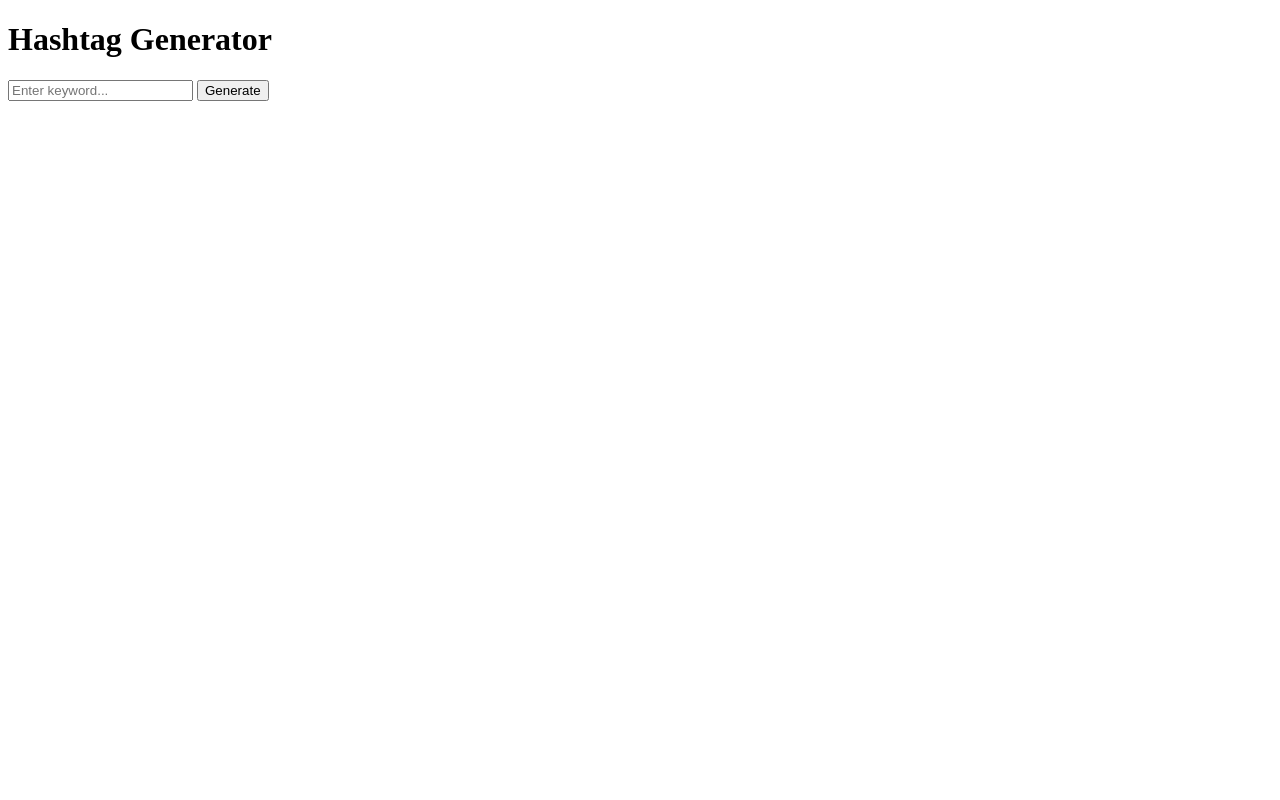
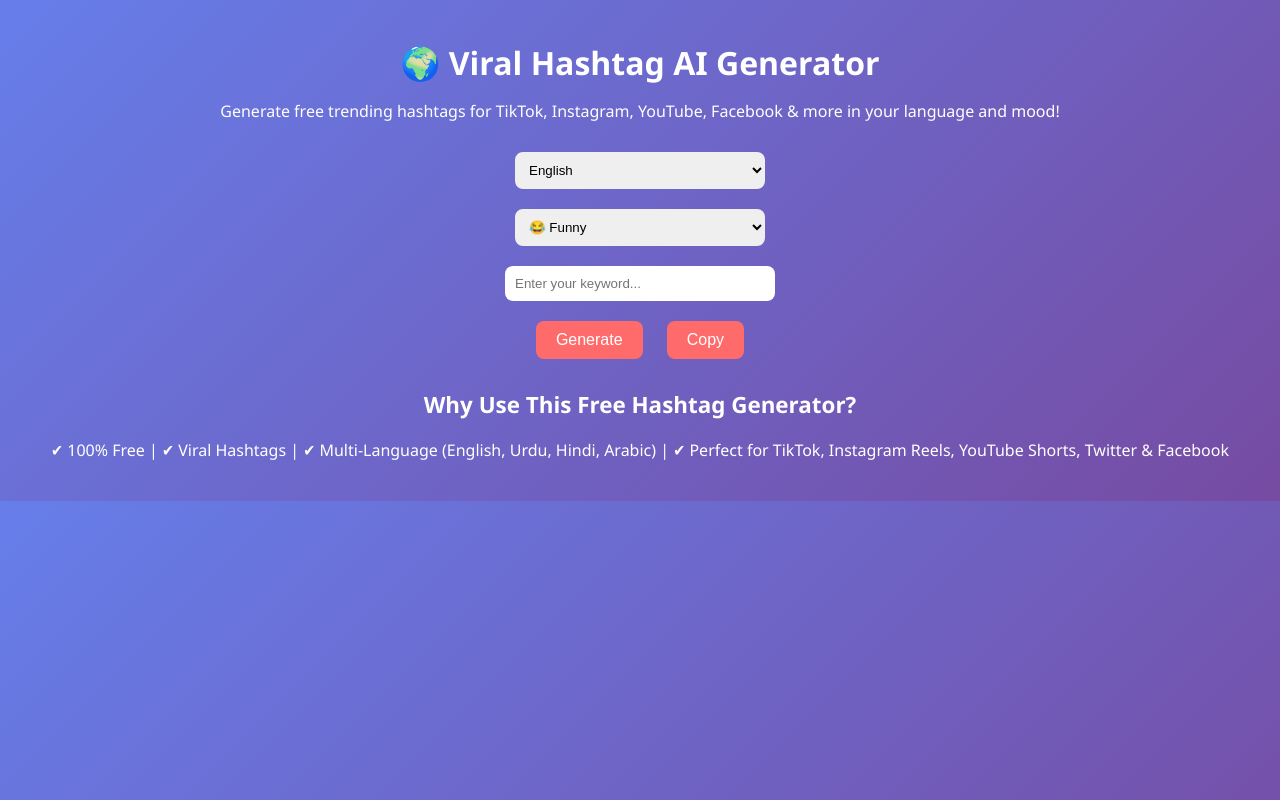
Before and after one commit to viralhashtagai/viralhashtagai.github.io, a plain HTML site: page index.html in a window 1280 px wide. Drawn offline with Linux system fonts and the light colour scheme.

Commit message:
Update index.html
Free AI-powered Viral Hashtag Generator for TikTok, Instagram, YouTube Shorts, Twitter & Facebook | Multi-language (English, Urdu, Hindi, Arabic) | Funny, Sad, Motivation, Romantic hashtags.

```diff
--- a/index.html
+++ b/index.html
@@ -2,35 +2,188 @@
 <html lang="en">
 <head>
   <meta charset="UTF-8">
-  <title>Simple Hashtag Generator</title>
+  <meta name="viewport" content="width=device-width, initial-scale=1.0">
+
+  <!-- SEO Title -->
+  <title>Viral Hashtag AI Generator | Free Trending Hashtags Tool</title>
+
+  <!-- Meta Description -->
+  <meta name="description" content="Free AI-powered viral hashtag generator for Instagram, TikTok, YouTube, Twitter, and Facebook. Create funny, sad, romantic, and motivational hashtags in English, Urdu, Hindi, and Arabic.">
+
+  <!-- Meta Keywords -->
+  <meta name="keywords" content="viral hashtag generator, free hashtag tool, TikTok hashtags, Instagram hashtags, YouTube shorts hashtags, trending hashtags, funny hashtags, sad hashtags, motivation hashtags, romantic hashtags, Urdu hashtags, Hindi hashtags, Arabic hashtags">
+
+  <!-- Open Graph (Social Media Preview) -->
+  <meta property="og:title" content="Viral Hashtag AI Generator - Free Hashtag Tool">
+  <meta property="og:description" content="Generate trending hashtags for TikTok, Instagram, YouTube & more. 100% free!">
+  <meta property="og:type" content="website">
+  <meta property="og:url" content="https://your-username.github.io/">
+  <meta property="og:image" content="https://your-username.github.io/preview.png">
+
+  <style>
+    body {
+      font-family: 'Segoe UI', Tahoma, Geneva, Verdana, sans-serif;
+      text-align: center;
+      background: linear-gradient(135deg, #667eea, #764ba2);
+      color: white;
+      margin: 0;
+      padding: 20px;
+    }
+    h1 {
+      margin-bottom: 10px;
+      font-size: 2rem;
+    }
+    h2 {
+      margin-top: 20px;
+      font-size: 1.4rem;
+    }
+    p {
+      margin-bottom: 20px;
+    }
+    select, input {
+      padding: 10px;
+      width: 250px;
+      margin: 10px;
+      border-radius: 8px;
+      border: none;
+      outline: none;
+    }
+    button {
+      padding: 10px 20px;
+      margin: 10px;
+      border: none;
+      background: #ff6b6b;
+      color: white;
+      cursor: pointer;
+      border-radius: 8px;
+      font-size: 16px;
+      transition: 0.3s;
+    }
+    button:hover {
+      background: #ff4757;
+    }
+    #hashtags {
+      margin-top: 20px;
+    }
+    .tag {
+      display: inline-block;
+      background: white;
+      color: #333;
+      padding: 5px 12px;
+      margin: 5px;
+      border-radius: 5px;
+      font-weight: bold;
+    }
+  </style>
 </head>
 <body>
-  <h1>Hashtag Generator</h1>
+  <h1>🌍 Viral Hashtag AI Generator</h1>
+  <p>Generate free trending hashtags for TikTok, Instagram, YouTube, Facebook & more in your language and mood!</p>
 
-  <input type="text" id="keyword" placeholder="Enter keyword...">
-  <button onclick="generate()">Generate</button>
+  <select id="language">
+    <option value="english">English</option>
+    <option value="urdu">Urdu</option>
+    <option value="hindi">Hindi</option>
+    <option value="arabic">Arabic</option>
+  </select>
+  <br>
 
-  <div id="output"></div>
+  <select id="mood">
+    <option value="funny">😂 Funny</option>
+    <option value="sad">😢 Sad</option>
+    <option value="motivation">💪 Motivation</option>
+    <option value="romantic">❤ Romantic</option>
+  </select>
+  <br>
+
+  <input type="text" id="keyword" placeholder="Enter your keyword...">
+  <br>
+
+  <button onclick="generateHashtags()">Generate</button>
+  <button onclick="copyHashtags()">Copy</button>
+
+  <div id="hashtags"></div>
+
+  <h2>Why Use This Free Hashtag Generator?</h2>
+  <p>✔ 100% Free | ✔ Viral Hashtags | ✔ Multi-Language (English, Urdu, Hindi, Arabic) | ✔ Perfect for TikTok, Instagram Reels, YouTube Shorts, Twitter & Facebook</p>
 
   <script>
-    function generate() {
-      let keyword = document.getElementById("keyword").value.trim();
-      let output = document.getElementById("output");
+    // 🔥 Global Viral Hashtags Bank
+    const viralBank = [
+      "#viral", "#explorepage", "#fyp", "#trending", "#instagood",
+      "#reels", "#shorts", "#tiktok", "#follow", "#like", "#explore",
+      "#instadaily", "#socialmedia", "#trend", "#discover"
+    ];
 
-      if (keyword === "") {
-        output.innerHTML = "<p>Please enter a keyword 🔑</p>";
+    // shuffle helper
+    function shuffleArray(array) {
+      for (let i = array.length - 1; i > 0; i--) {
+        const j = Math.floor(Math.random() * (i + 1));
+        [array[i], array[j]] = [array[j], array[i]];
+      }
+      return array;
+    }
+
+    function generateHashtags() {
+      const keyword = document.getElementById('keyword').value.trim();
+      const lang = document.getElementById('language').value;
+      const mood = document.getElementById('mood').value;
+      const hashtagsDiv = document.getElementById('hashtags');
+      hashtagsDiv.innerHTML = '';
+
+      if (keyword === '') {
+        hashtagsDiv.innerHTML = '<p>Please enter a keyword 🔑</p>';
         return;
       }
 
-      let viralTags = ["#viral", "#trending", "#fyp", "#explorepage", "#reels", "#shorts"];
-      let customTags = [#${keyword}, #${keyword}Life, #${keyword}Trend];
+      let tags = [];
 
-      let final = customTags.concat(viralTags);
+      // 🔹 Mood-based hashtags
+      if (mood === "funny") {
+        tags = ["#funny", "#lol", "#meme", "#comedy", "#haha", "#jokes", "#funnymemes"];
+      } else if (mood === "sad") {
+        tags = ["#sad", "#alone", "#broken", "#heartbreak", "#pain", "#deep", "#crying"];
+      } else if (mood === "motivation") {
+        tags = ["#motivation", "#inspiration", "#success", "#nevergiveup", "#hustle", "#dreambig", "#staystrong"];
+      } else if (mood === "romantic") {
+        tags = ["#love", "#romantic", "#relationship", "#couplegoals", "#forever", "#heart", "#mylove"];
+      }
 
-      output.innerHTML = "";
-      final.forEach(tag => {
-        output.innerHTML += <span style="margin:5px; padding:5px; background:#ddd; border-radius:5px;">${tag}</span>;
+      // 🔹 Language support (extra hashtags)
+      if (lang === "urdu") {
+        tags.push("#Urdu", "#PakistaniHashtags", "#UrduPoetry");
+      } else if (lang === "hindi") {
+        tags.push("#Hindi", "#India", "#Bollywood");
+      } else if (lang === "arabic") {
+        tags.push("#Arabic", "#العربية", "#دبي");
+      }
+
+      // 🔹 Merge everything
+      let finalTags = [
+        #${keyword}, #${keyword}${mood}, #${mood}${keyword}
+      ]
+      .concat(tags)
+      .concat(viralBank);
+
+      // shuffle + pick 12
+      finalTags = shuffleArray(finalTags).slice(0, 12);
+
+      finalTags.forEach(tag => {
+        const span = document.createElement('span');
+        span.className = 'tag';
+        span.textContent = tag;
+        hashtagsDiv.appendChild(span);
       });
+    }
+
+    function copyHashtags() {
+      const hashtags = Array.from(document.querySelectorAll('.tag')).map(t => t.textContent).join(' ');
+      if (hashtags === '') {
+        alert('No hashtags to copy!');
+        return;
+      }
+      navigator.clipboard.writeText(hashtags);
+      alert('Hashtags copied ✅');
     }
   </script>
 </body>
```
